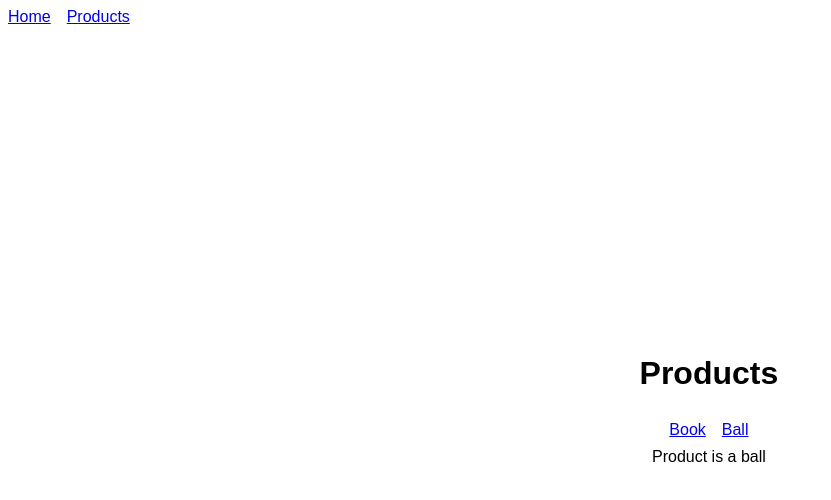
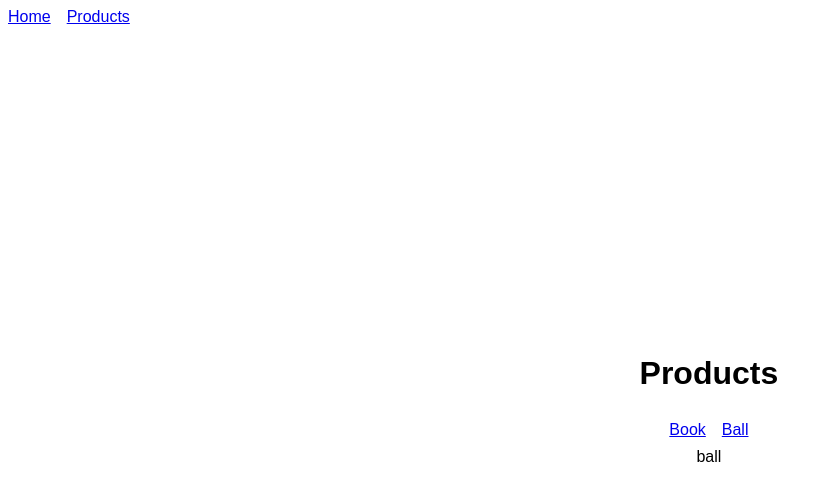
Before and after one commit to DiLyHet/React-practice, a React app in the folder react/lesson_2/task_1/: page /products/ball in a window 1280 px wide. Shown: the top 500 px of the page, without its empty margins (0-831 px from the left). Built offline with nearby package versions, Linux system fonts and the light colour scheme.

Commit message:
Update Product.jsx

```diff
--- a/react/lesson_2/task_1/src/Product.jsx
+++ b/react/lesson_2/task_1/src/Product.jsx
@@ -1,7 +1,7 @@
 import React from 'react';
 
 function Product({ match }) {
-  return <div className="product">{`Product is a ${match.params.productId}`}</div>;
+  return <div className="product">{match.params.productId}</div>;
 }
 
 export default Product;
```
